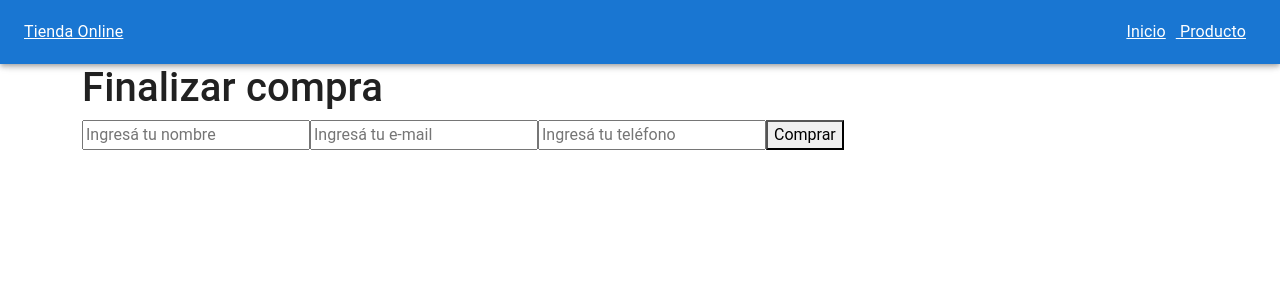
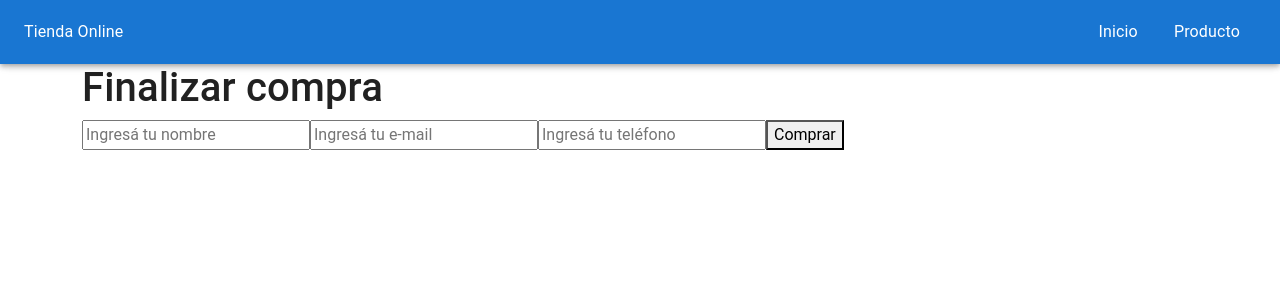
Before and after one commit to mbelenalvarez/reactAlvarezBelen, a React (Create React App) app in the folder react-alvarez-belen/: page /checkout in a window 1280 px wide. Shown: the top 300 px of the page. Built offline with nearby package versions, Linux system fonts and the light colour scheme.

Commit message:
entrega final

```diff
--- a/react-alvarez-belen/src/components/Item.js
+++ b/react-alvarez-belen/src/components/Item.js
@@ -22,10 +22,11 @@ const Item = ({ data }) => {
 
   return (
     <div>
-      <Card sx={{ maxWidth: 500, display: 'flex', justifyContent: 'center', padding: 2 }}>
+      <Card sx={{ maxWidth: 300, maxHeight: 450}}>
         <CardMedia
           component="img"
-          height="140"
+          height="200"
+          width="200"
           src={data.image}
           alt={data.title}
         />
--- a/react-alvarez-belen/src/components/ItemListContainer.js
+++ b/react-alvarez-belen/src/components/ItemListContainer.js
@@ -49,7 +49,7 @@ const ItemListContainer = () => {
      <div>
        <TabsMenu current={current} items={CATEGORIES} />
      </div>
-    <div>
+    <div style={{ display: "flex", justifyContent: "space-evenly", flexWrap: "wrap" }}>
         {
             Boolean(loading)        ?
                 <p>cargando...</p>
--- a/react-alvarez-belen/src/components/Navbar.js
+++ b/react-alvarez-belen/src/components/Navbar.js
@@ -52,13 +52,13 @@ const Navbar = () => {
           variant="h8"
           component="div"
           sx={{ flexGrow: 1, display: { xs: 'none', sm: 'block' } }}
-        > <Link style={{ color: '#fff' }}  to="/"> Tienda Online
+        > <Link style={{ color: '#fff', textDecoration: "none" }}  to="/"> Tienda Online
         </Link>
         </Typography>
         <Box sx={{ display: { xs: 'none', sm: 'block' } }}>
-            <Link style={{ color: '#fff' }} className="menu-link" to="/"> Inicio
+            <Link style={{ color: '#fff', textDecoration: "none", margin: "1rem" }} className="menu-link" to="/"> Inicio
             </Link>
-            <Link style={{ color: '#fff', textDecoration: 'underline', padding: 10 }} className="menu-link" to="/products/all"> Producto
+            <Link style={{ color: '#fff', textDecoration: "none", margin: "1rem" }} className="menu-link" to="/products/all"> Producto
             </Link>
         </Box>
         {quantityCart === 0 ?
```
